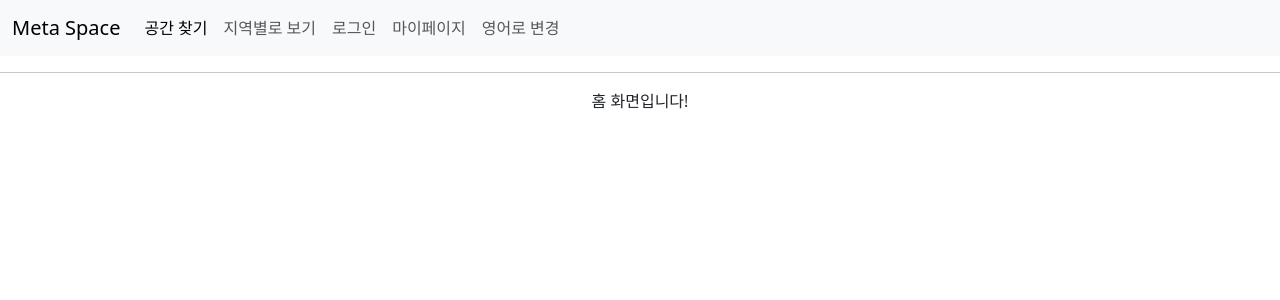
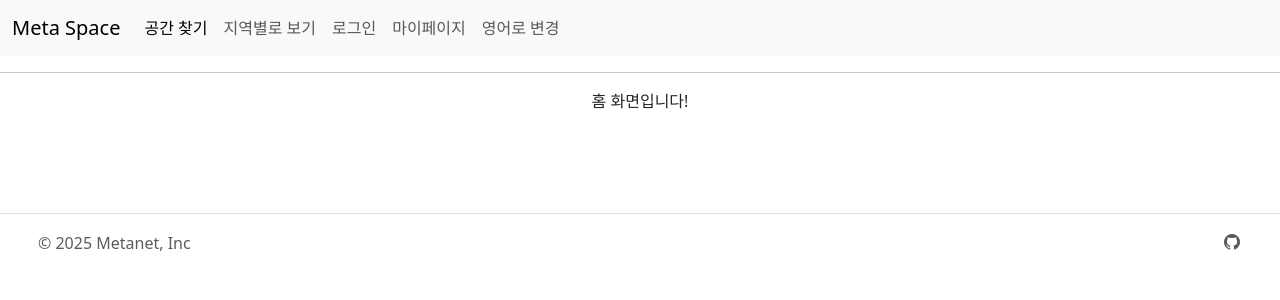
Before and after one commit to meta-metamong/meta-space, a Vue app in the folder frontend/: page / in a window 1280 px wide. Shown: the top 300 px of the page. Built offline with nearby package versions, Linux system fonts and the light colour scheme.

Commit message:
feat: Footer 추가

```diff
--- a/frontend/package.json
+++ b/frontend/package.json
@@ -11,6 +11,7 @@
     "dependencies": {
         "axios": "^1.7.9",
         "bootstrap": "^5.3.3",
+        "bootstrap-icons": "^1.11.3",
         "bootstrap-vue-3": "^0.5.1",
         "frontend": "file:",
         "highcharts": "^12.1.2",
--- a/frontend/src/App.vue
+++ b/frontend/src/App.vue
@@ -3,16 +3,19 @@
         <Header />
 		<hr />
 		<router-view />
+		<Footer />
 	</div>
 </template>
 
 <script>
 import Header from "./components/common/Header.vue";
+import Footer from "./components/common/Footer.vue";
 
 export default {
 	name: "App",
     components: {
-        Header
+        Header,
+		Footer
     }
 }
 </script>
--- /dev/null
+++ b/frontend/src/components/common/Footer.vue
@@ -0,0 +1,26 @@
+<template>
+    <footer class="d-flex flex-wrap justify-content-between align-items-center py-3 border-top">
+        <div class="col-md-4 d-flex align-items-center">
+            <a href="/" class="mb-3 me-2 mb-md-0 text-muted text-decoration-none lh-1">
+                <svg class="bi" width="30" height="24">
+                    <use xlink:href="#bootstrap"></use>
+                </svg>
+            </a>
+            <span class="mb-3 mb-md-0 text-muted">© 2025 Metanet, Inc</span>
+        </div>
+
+        <ul class="nav col-md-4 justify-content-end list-unstyled d-flex">
+            <li class="ms-3"><a class="text-muted" href="#"><svg class="bi" width="24" height="24"></svg></a></li>
+            <li class="ms-3"><a class="text-muted" href="https://github.com"><i class="bi bi-github"></i></a></li>
+            <li class="ms-3"><a class="text-muted" href="#"><svg class="bi" width="24" height="24"><use xlink:href="#facebook"></use></svg></a></li>
+        </ul>
+    </footer>
+</template>
+
+<script></script>
+
+<style>
+footer {
+    margin-top: 100px;
+}
+</style>
--- a/frontend/src/main.js
+++ b/frontend/src/main.js
@@ -3,6 +3,7 @@
 import App from './App.vue'
 import 'bootstrap'
 import 'bootstrap/dist/css/bootstrap.min.css'
+import "bootstrap-icons/font/bootstrap-icons.css";
 import router from './router'
 import i18n from './i18n';
 
```
Also changed, not shown: 1 other file (tests, documents, lock files or other folders).
